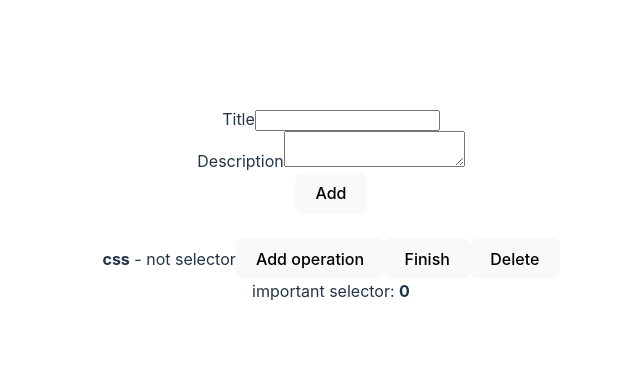
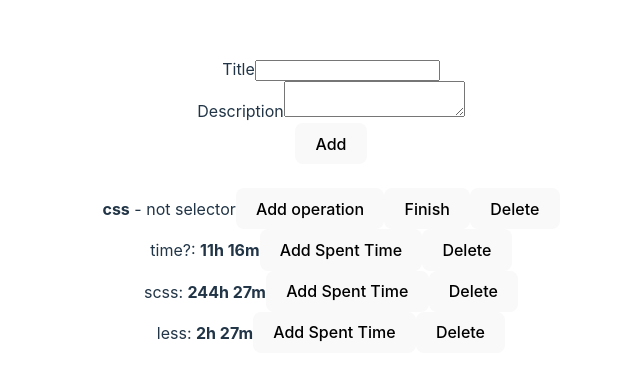
Before and after one commit to pawelkonior/todo_app, a React (Vite) app: page / in a window 1280 px wide. Shown: the part 195-576 px from the top of the page, without its empty margins (309-949 px from the left). Built offline with nearby package versions, Linux system fonts and the light colour scheme; data requests are answered from the project's data file.

Commit message:
add spent time functionality

```diff
--- a/server/db.json
+++ b/server/db.json
@@ -10,11 +10,25 @@
   ],
   "operations": [
     {
-      "description": "important selector",
-      "timeSpent": 0,
-      "addedDate": "2023-04-27T07:32:25.638Z",
+      "description": "time?",
+      "timeSpent": 676,
+      "addedDate": "2023-04-27T08:07:07.652Z",
       "taskId": 1,
       "id": 1
+    },
+    {
+      "description": "scss",
+      "timeSpent": 14667,
+      "addedDate": "2023-04-27T08:18:51.941Z",
+      "taskId": 1,
+      "id": 2
+    },
+    {
+      "description": "less",
+      "timeSpent": 147,
+      "addedDate": "2023-04-27T08:18:57.090Z",
+      "taskId": 1,
+      "id": 3
     }
   ]
 }
--- a/src/App.jsx
+++ b/src/App.jsx
@@ -1,13 +1,15 @@
 import './App.css'
 import {useEffect, useState} from "react";
-import {deleteTaskAPI, getDataAPI, sendDataAPI} from "./helpers/api.js";
+import {deleteDataAPI, getDataAPI, sendDataAPI} from "./helpers/api.js";
 import AddOperation from "./components/AddOperation.jsx";
+import AddTimeSpent from "./components/AddTimeSpent.jsx";
 
 function App() {
     const [tasks, setTasks] = useState([]);
     const [title, setTitle] = useState('');
     const [description, setDescription] = useState('');
     const [operationId, setOperationId] = useState(null);
+    const [timeSpentId, setTimeSpentId] = useState(null);
 
     useEffect(() => {
         const data = Promise.all([getDataAPI('tasks'), getDataAPI('operations')])
@@ -39,8 +41,18 @@ function App() {
 
     async function handleDeleteTask(event) {
         const id = +event.target.dataset.id
-        await deleteTaskAPI(id);
+        await deleteDataAPI(id, 'tasks');
         setTasks(tasks.filter((task) => task.id !== id));
+    }
+
+    async function handleDeleteOperation(id) {
+        await deleteDataAPI(id, 'operations');
+        setTasks(tasks.map((task) => {
+            return {
+                ...task,
+                operations: task.operations.filter((operation) => operation.id !== id)
+            }
+        }))
     }
 
     return (
@@ -92,7 +104,21 @@ function App() {
                         <div>
                             {task.operations && task.operations.map((operation) => (
                                 <div key={operation.id}>
-                                    <span>{operation.description}: </span><b>{operation.timeSpent}</b>
+                                    <span>{operation.description}: </span><b>{~~(operation.timeSpent / 60)}h {operation.timeSpent % 60}m</b>
+                                    {operation.id === timeSpentId ? (
+                                        <AddTimeSpent
+                                            setTasks={setTasks}
+                                            operationId={operation.id}
+                                            timeSpent={operation.timeSpent}
+                                            setTimeSpentId={setTimeSpentId}
+                                        />
+                                    ) : (
+                                        <button onClick={() => setTimeSpentId(operation.id)}>Add Spent Time</button>
+                                    )}
+                                    <button
+                                        onClick={() => handleDeleteOperation(operation.id)}
+                                    >Delete
+                                    </button>
                                 </div>
                             ))}
                         </div>
--- /dev/null
+++ b/src/components/AddTimeSpent.jsx
@@ -0,0 +1,49 @@
+import {useState} from "react";
+import {updateDataAPI} from "../helpers/api.js";
+import PropTypes from "prop-types";
+
+function AddTimeSpent({operationId, timeSpent, setTasks, setTimeSpentId}) {
+    const [value, setValue] = useState(0)
+
+    async function handleUpdateOperation() {
+        await updateDataAPI(
+            {"timeSpent": value + timeSpent},
+            'operations',
+            operationId,
+            'PATCH'
+        )
+
+        setTasks((prev) => prev.map((task) => ({
+            ...task,
+            operations: task.operations.map((operation) => {
+                if (operation.id === operationId) {
+                    operation.timeSpent += value
+                }
+                return operation
+            })
+        })));
+
+        setTimeSpentId(null);
+    }
+
+    return (
+        <>
+            <input
+                value={value}
+                onChange={(e) => setValue(e.target.valueAsNumber)}
+                type="number"
+            />
+            <button onClick={handleUpdateOperation}>Add</button>
+            <button onClick={() => setTimeSpentId(null)}>Cancel</button>
+        </>
+    );
+}
+
+AddTimeSpent.propTypes = {
+    operationId: PropTypes.number,
+    timeSpent: PropTypes.number,
+    setTasks: PropTypes.func,
+    setTimeSpentId: PropTypes.func
+}
+
+export default AddTimeSpent;
--- a/src/helpers/api.js
+++ b/src/helpers/api.js
@@ -19,8 +19,23 @@ export async function sendDataAPI(data, endpoint) {
     return response.json()
 }
 
+export async function updateDataAPI(data, endpoint, id, method) {
+    const response = await fetch(
+        `http://localhost:3000/${endpoint}/${id}`,
+        {
+            headers: {
+                'Content-Type': 'application/json'
+            },
+            method,
+            body: JSON.stringify(data)
+        }
+    )
 
-export async function deleteTaskAPI(id) {
-    const response = await fetch(`http://localhost:3000/tasks/${id}`, {method: 'DELETE'})
+    return response.json()
+}
+
+
+export async function deleteDataAPI(id, endpoint) {
+    const response = await fetch(`http://localhost:3000/${endpoint}/${id}`, {method: 'DELETE'})
     return response.json();
 }
```
